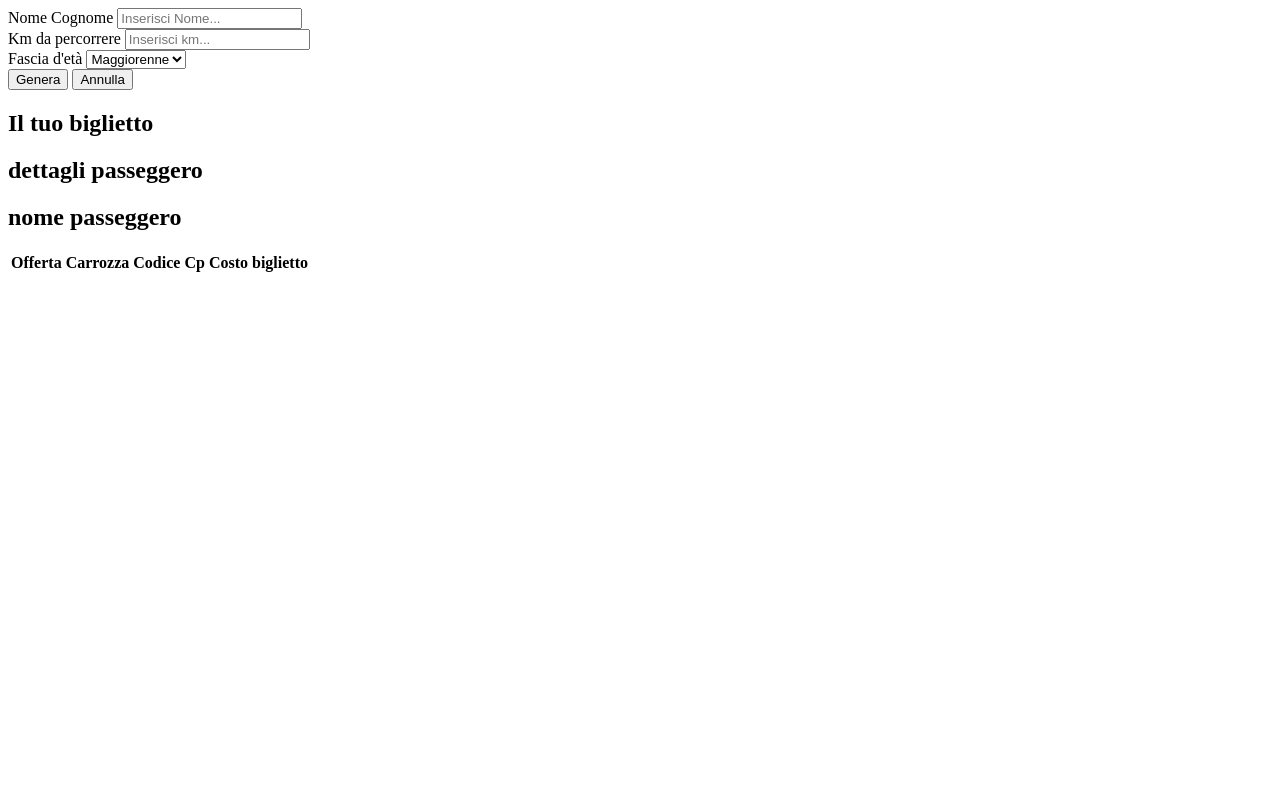
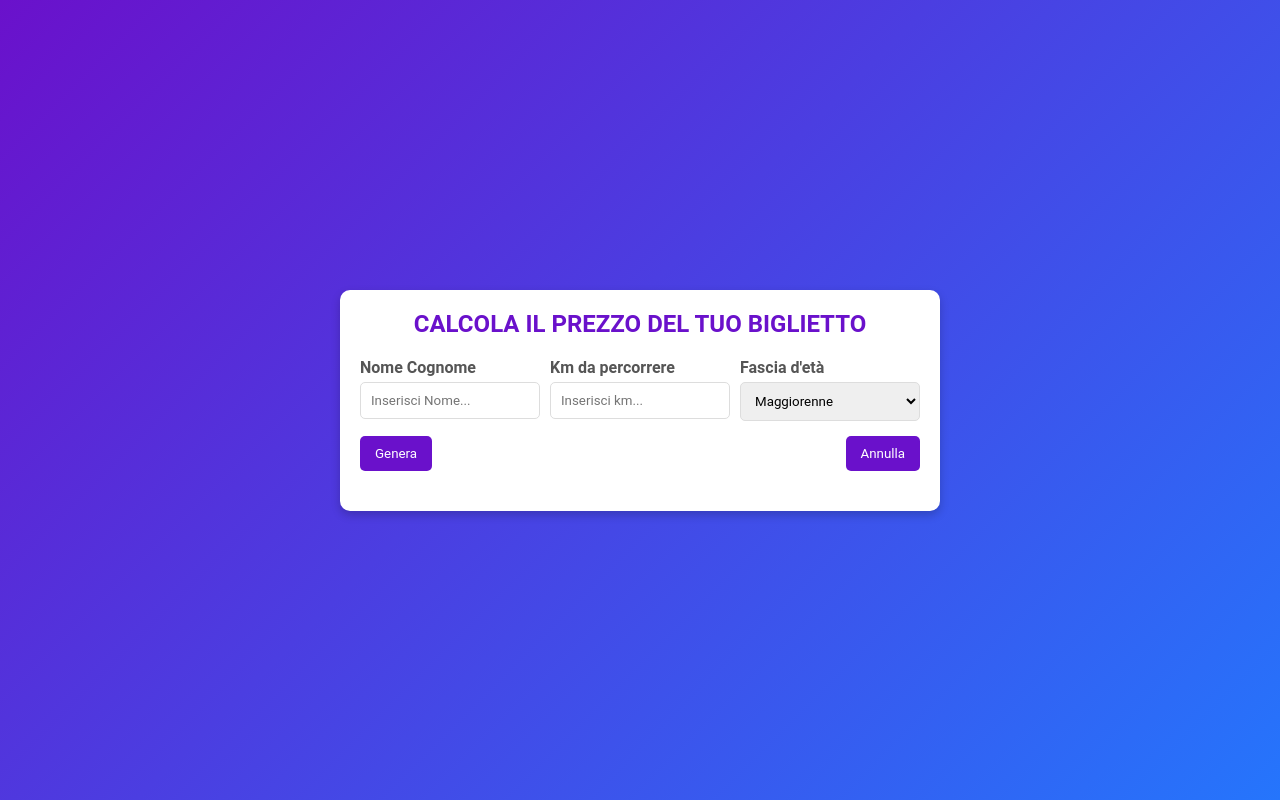
Before and after one commit to VincenzoFerraro0/js-biglietto-treno-form, a plain HTML site: page index.html in a window 1280 px wide. Drawn offline with Linux system fonts and the light colour scheme.

Commit message:
add: style

```diff
--- a/css/reset.css
+++ b/css/reset.css
@@ -3,6 +3,7 @@
     margin: 0;
     padding: 0;
     box-sizing: border-box;
+    font-family: 'Roboto', sans-serif;
 
 }
 a {
--- a/css/style.css
+++ b/css/style.css
@@ -0,0 +1,166 @@
+body {
+    background: linear-gradient(135deg, #6a11cb, #2575fc);
+
+}
+
+.container{
+    color: #333;
+    display: flex;
+    flex-direction: column;
+    gap: 10px;
+    justify-content: center;
+    align-items: center;
+    height: 100vh;
+    padding: 20px;
+}
+
+.wrapper {
+    background: #fff;
+    border-radius: 10px;
+    box-shadow: 0 4px 10px rgba(0, 0, 0, 0.2);
+    padding: 20px;
+    max-width: 600px;
+    width: 100%;
+    animation: fadeIn 1s ease-in-out;
+}
+
+.dati-input {
+    margin-bottom: 20px;
+}
+
+.row {
+    display: flex;
+    justify-content: space-between;
+    margin-bottom: 15px;
+    gap: 10px;
+}
+
+.col {
+    flex: 1;
+}
+
+label {
+    display: block;
+    margin-bottom: 5px;
+    font-weight: bold;
+    color: #555;
+}
+
+input, select {
+    width: 100%;
+    padding: 10px;
+    border: 1px solid #ddd;
+    border-radius: 5px;
+    outline: none;
+    transition: border-color 0.3s, transform 0.3s;
+}
+
+input:focus, select:focus {
+    border-color: #6a11cb;
+    transform: scale(1.02);
+}
+
+.btn {
+    padding: 10px 15px;
+    background: #6a11cb;
+    color: #fff;
+    border: none;
+    border-radius: 5px;
+    cursor: pointer;
+    transition: background 0.3s, transform 0.3s;
+}
+
+.btn:hover {
+    background: #4b0bbd;
+    transform: translateY(-2px);
+}
+
+.biglietto {
+    /* display: none; */
+    background: #f9f9f9;
+    padding: 20px;
+    border-radius: 10px;
+    box-shadow: 0 4px 8px rgba(0, 0, 0, 0.1);
+    animation: slideDown 0.5s ease-out;
+}
+
+.title {
+    text-transform: uppercase;
+    font-size: 1.5rem;
+    margin-bottom: 20px;
+    color: #6a11cb;
+    text-align: center;
+    animation: fadeIn 1s ease-in-out;
+
+}
+
+#biglietto {
+    display: block;
+}
+
+.dati {
+    margin-top: 20px;
+}
+
+.nome h2 {
+    font-size: 1.2rem;
+    margin-bottom: 10px;
+    color: #555;
+}
+
+.nome h3 {
+    font-size: 1rem;
+    color: #333;
+    font-weight: normal;
+}
+
+table {
+    width: 100%;
+    border-collapse: collapse;
+    margin-top: 10px;
+}
+
+table th, table td {
+    padding: 10px;
+    text-align: left;
+    border: 1px solid #ddd;
+    animation: fadeIn 1s ease-in-out;
+}
+
+th {
+    background: #6a11cb;
+    color: #fff;
+}
+
+td {
+    background: #fdfdfd;
+    color: #333;
+}
+
+.hidden {
+    display: none;
+}
+.show {
+    display: block;
+}
+
+/* Animations */
+@keyframes fadeIn {
+    from {
+        opacity: 0;
+    }
+    to {
+        opacity: 1;
+    }
+}
+
+@keyframes slideDown {
+    from {
+        transform: translateY(-20px);
+        opacity: 0;
+    }
+    to {
+        transform: translateY(0);
+        opacity: 1;
+    }
+}
--- a/index.html
+++ b/index.html
@@ -7,7 +7,7 @@
 
 
     <!-- RESET CSS -->
-    <!-- <link rel="stylesheet" href="./css/reset.css"> -->
+    <link rel="stylesheet" href="./css/reset.css">
 
     <!-- DEBUG CSS -->
     <!-- <link rel="stylesheet" href="./css/debug.css"> -->
@@ -19,8 +19,11 @@
 </head>
 
 <body>
+    <div class="container">
+
         <div class="wrapper">
             <div class="dati-input">
+                <h1 class="title">calcola il prezzo del tuo biglietto</h1>
                 <div class="row">
                     <div class="col">
                         <label for="nome">Nome Cognome</label>
@@ -46,11 +49,11 @@
 
             </div>
         </div>
-    <section class="biglietto">
+        <section class="biglietto hidden  ">
             <h2 class="title">Il tuo biglietto</h2>
-        <div id="biglietto" class="hidden">
+            <div id="biglietto">
                 <h2>dettagli passeggero</h2>
-            <div class="dai">
+                <div class="dati">
                     <div class="nome">
                         <h2>nome passeggero <span id="eta"></span></h2>
                         <h3 id="nome-passeggero"></h3>
@@ -81,6 +84,8 @@
 
         </section>
 
+    </div>
+
     <script src="./main.js"></script>
 </body>
 
```
Lines whose indentation alone changed are shown as unchanged.
